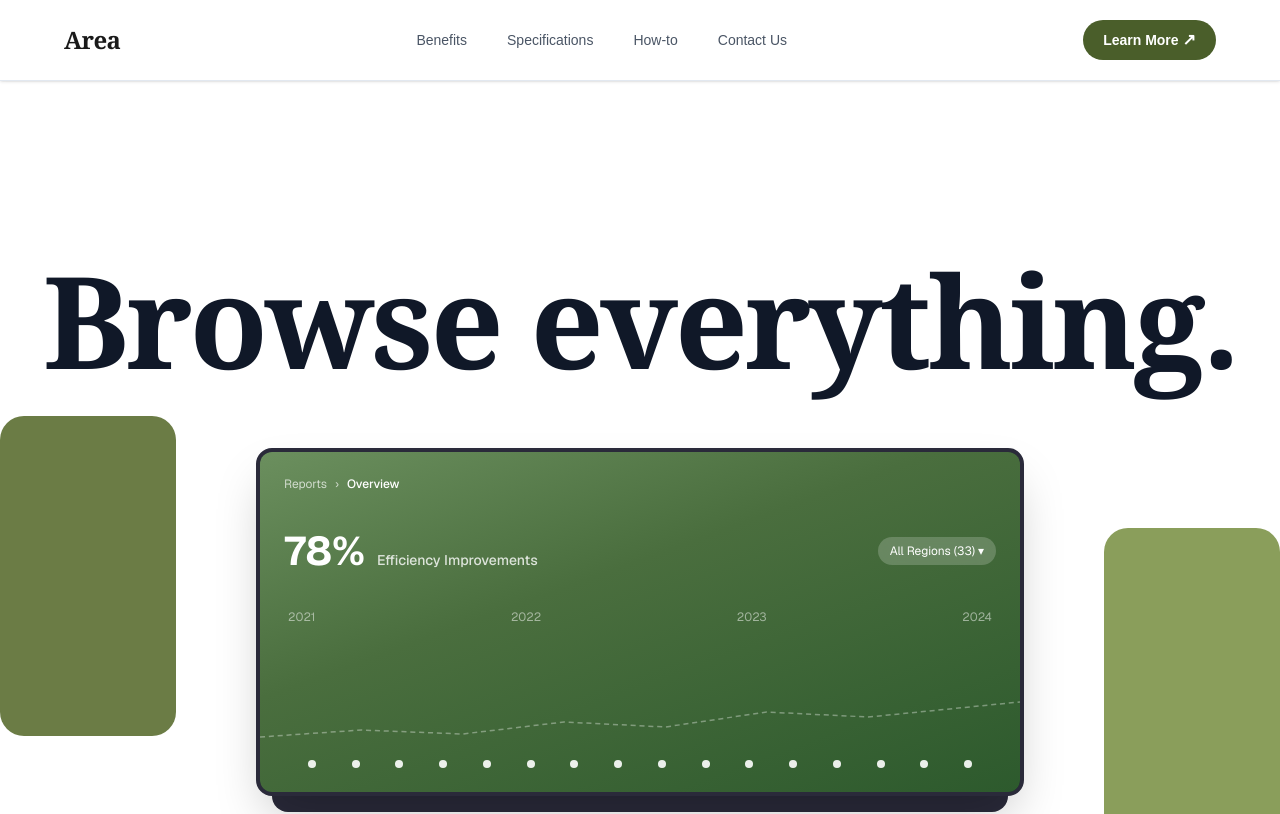
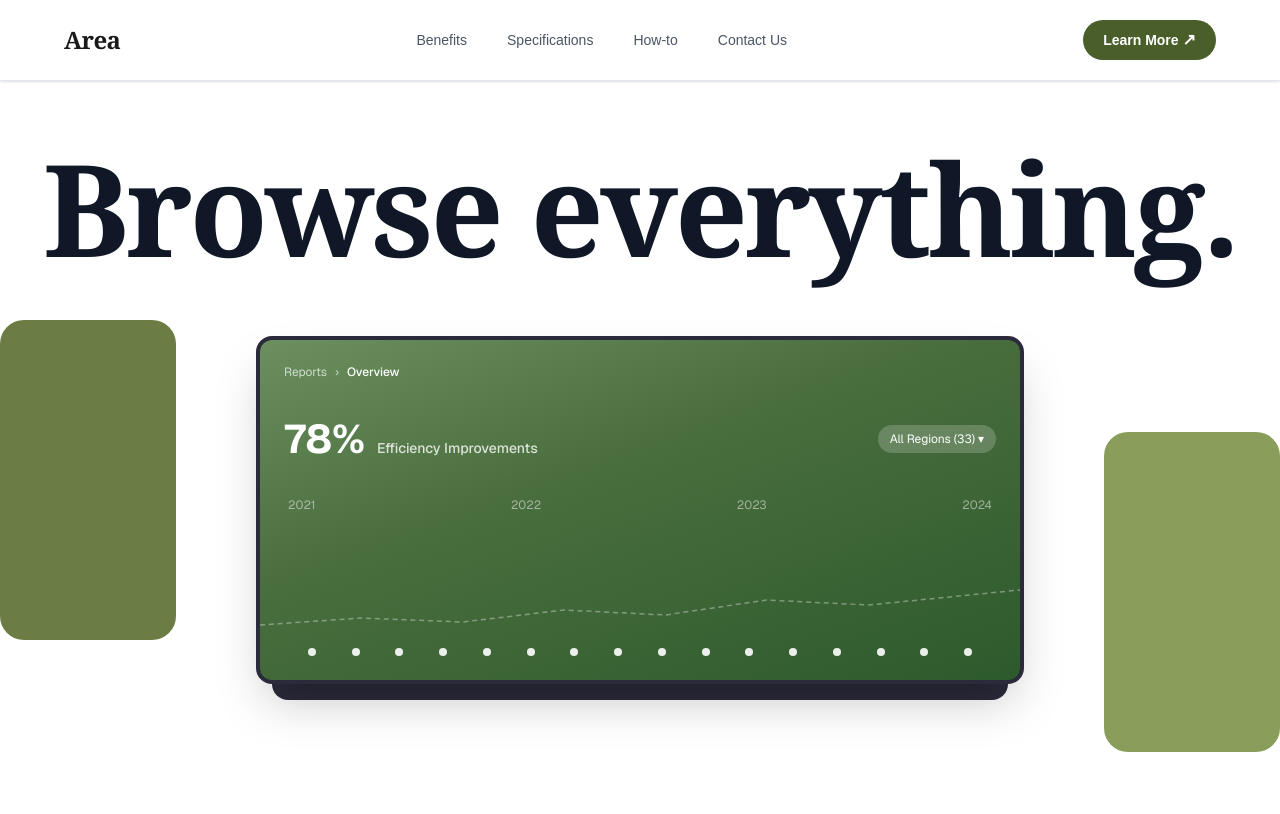
Before and after one commit to crl1005/figma1, a Next.js app: page / in a window 1280 px wide. Shown: the top 814 px of the page. Built offline with nearby package versions, Linux system fonts and the light colour scheme.

Commit message:
fix the gap between header and main section

```diff
--- a/app/components/MainSection.tsx
+++ b/app/components/MainSection.tsx
@@ -1,6 +1,6 @@
 export default function MainSection() {
   return (
-    <section id="top" className="relative min-h-screen bg-white overflow-hidden font-sans pt-24">
+    <section id="top" className="relative min-h-screen bg-white overflow-hidden font-sans pt-20">
       {/* Background decorative blobs */}
       <div
         className="absolute left-0 top-1/2 -translate-y-1/4 w-44 h-80 rounded-3xl"
--- a/app/page.tsx
+++ b/app/page.tsx
@@ -1,3 +1,4 @@
+import Header from "./components/Header";
 import MainSection from "./components/MainSection";
 import Section2 from "./components/Section2";
 import Section3 from "./components/Section3";
@@ -6,11 +7,12 @@ import Section5 from "./components/Section5";
 import Section6 from "./components/Section6";
 import Section7 from "./components/Section7";
 import LastSection from "./components/LastSection";
-import Header from "./components/Header";
 
 export default function Home() {
   return (
-    <main className="pt-24">
+    <>
+      <Header />
+      <main>
         <MainSection />
         <Section2 />
         <Section3 />
@@ -19,8 +21,7 @@ export default function Home() {
         <Section6 />
         <Section7 />
         <LastSection />
-      <Header />
-
       </main>
+    </>
   );
 }
```
Lines whose indentation alone changed are shown as unchanged.
